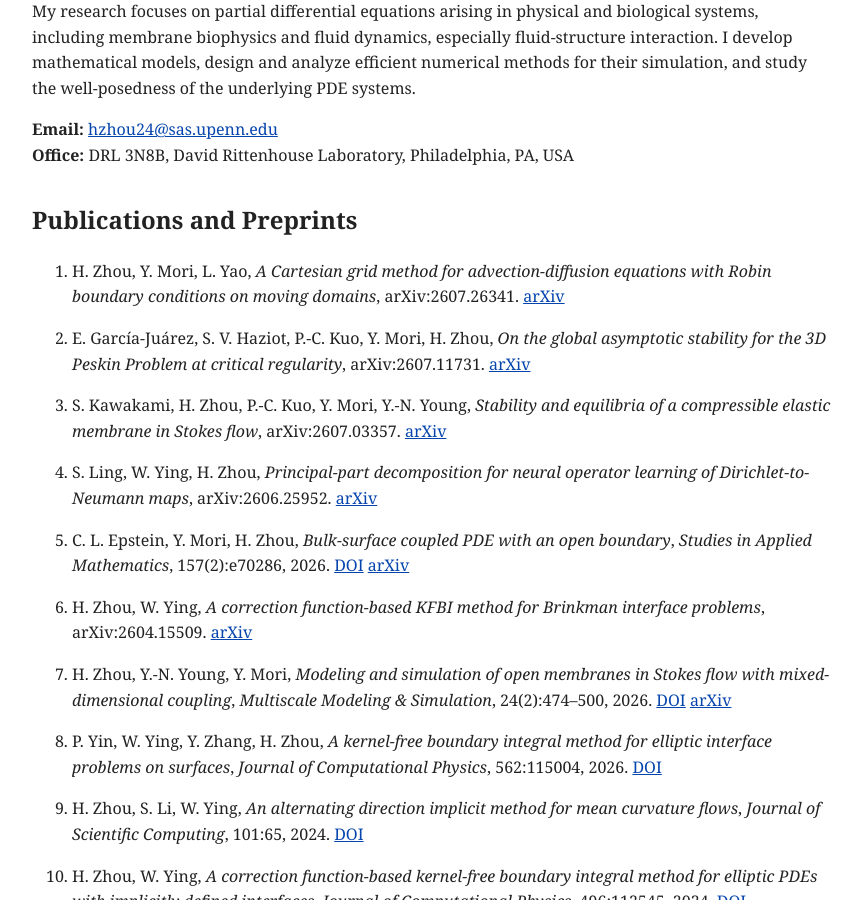
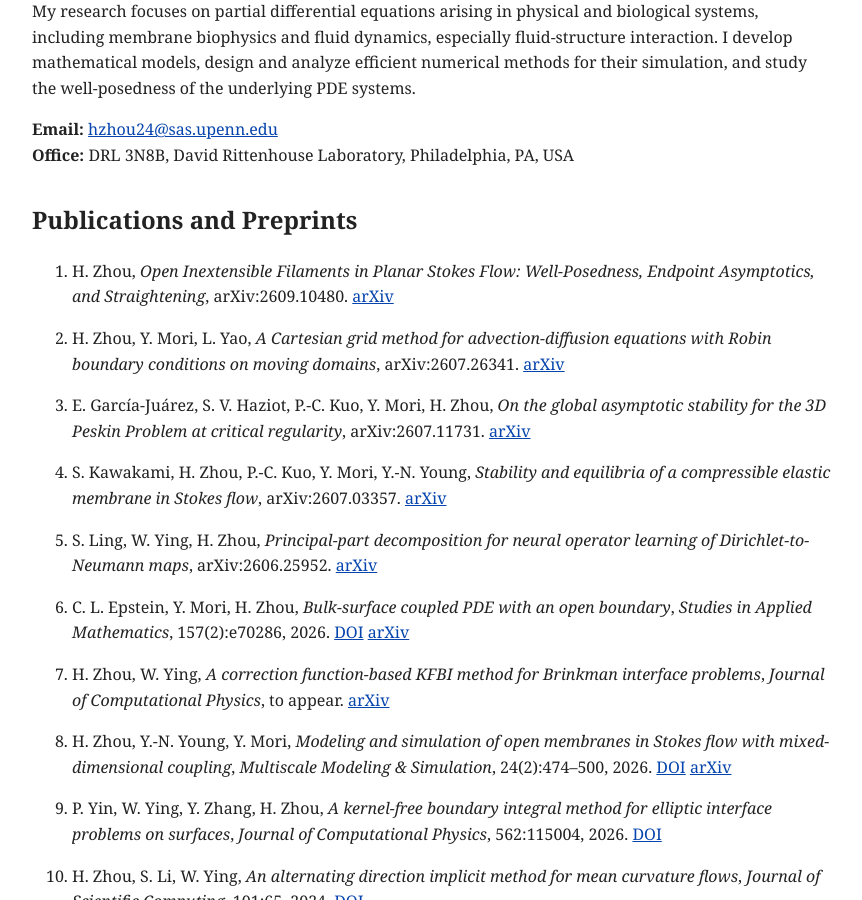
Before and after one commit to han-zhou-math/han-zhou-math.github.io, a Jekyll site: the page built from index.md, in a window 1280 px wide and 900 px high, scrolled down 597 px. Shown: the whole window, without its empty margins (208-1070 px from the left). Built offline with Jekyll 4.4.1, drawn with Linux system fonts in a browser that asks for light colours.

Commit message:
Update CV, add filament preprint, and mark Brinkman paper to appear

```diff
--- a/index.md
+++ b/index.md
@@ -19,70 +19,75 @@ My research focuses on partial differential equations arising in physical and bi
 <div id="publications"></div>
 ## Publications and Preprints
 
-1. H. Zhou, Y. Mori, L. Yao,
+1. H. Zhou,
+   *Open Inextensible Filaments in Planar Stokes Flow: Well-Posedness, Endpoint Asymptotics, and Straightening*,
+   arXiv:2609.10480. [arXiv](https://arxiv.org/abs/2609.10480)
+
+2. H. Zhou, Y. Mori, L. Yao,
    *A Cartesian grid method for advection-diffusion equations with Robin boundary conditions on moving domains*,
    arXiv:2607.26341. [arXiv](https://doi.org/10.48550/arXiv.2607.26341)
 
-2. E. García-Juárez, S. V. Haziot, P.-C. Kuo, Y. Mori, H. Zhou,
+3. E. García-Juárez, S. V. Haziot, P.-C. Kuo, Y. Mori, H. Zhou,
    *On the global asymptotic stability for the 3D Peskin Problem at critical regularity*,
    arXiv:2607.11731. [arXiv](https://doi.org/10.48550/arXiv.2607.11731)
 
-3. S. Kawakami, H. Zhou, P.-C. Kuo, Y. Mori, Y.-N. Young,
+4. S. Kawakami, H. Zhou, P.-C. Kuo, Y. Mori, Y.-N. Young,
    *Stability and equilibria of a compressible elastic membrane in Stokes flow*,
    arXiv:2607.03357. [arXiv](https://doi.org/10.48550/arXiv.2607.03357)
 
-4. S. Ling, W. Ying, H. Zhou,
+5. S. Ling, W. Ying, H. Zhou,
    *Principal-part decomposition for neural operator learning of Dirichlet-to-Neumann maps*,
    arXiv:2606.25952. [arXiv](https://doi.org/10.48550/arXiv.2606.25952)
 
-5. C. L. Epstein, Y. Mori, H. Zhou,
+6. C. L. Epstein, Y. Mori, H. Zhou,
    *Bulk-surface coupled PDE with an open boundary*,
    *Studies in Applied Mathematics*, 157(2):e70286, 2026.
    [DOI](https://doi.org/10.1111/sapm.70286) [arXiv](https://doi.org/10.48550/arXiv.2604.20798)
 
-6. H. Zhou, W. Ying,
+7. H. Zhou, W. Ying,
    *A correction function-based KFBI method for Brinkman interface problems*,
-   arXiv:2604.15509. [arXiv](https://doi.org/10.48550/arXiv.2604.15509)
+   *Journal of Computational Physics*, to appear.
+   [arXiv](https://doi.org/10.48550/arXiv.2604.15509)
 
-7. H. Zhou, Y.-N. Young, Y. Mori,
+8. H. Zhou, Y.-N. Young, Y. Mori,
    *Modeling and simulation of open membranes in Stokes flow with mixed-dimensional coupling*,
    *Multiscale Modeling & Simulation*, 24(2):474–500, 2026.
    [DOI](https://doi.org/10.1137/25M1762476) [arXiv](https://doi.org/10.48550/arXiv.2504.16823)
 
-8. P. Yin, W. Ying, Y. Zhang, H. Zhou,
+9. P. Yin, W. Ying, Y. Zhang, H. Zhou,
    *A kernel-free boundary integral method for elliptic interface problems on surfaces*,
    *Journal of Computational Physics*, 562:115004, 2026.
    [DOI](https://doi.org/10.1016/j.jcp.2026.115004)
 
-9. H. Zhou, S. Li, W. Ying,
-   *An alternating direction implicit method for mean curvature flows*,
-   *Journal of Scientific Computing*, 101:65, 2024.
-   [DOI](https://doi.org/10.1007/s10915-024-02701-3)
+10. H. Zhou, S. Li, W. Ying,
+    *An alternating direction implicit method for mean curvature flows*,
+    *Journal of Scientific Computing*, 101:65, 2024.
+    [DOI](https://doi.org/10.1007/s10915-024-02701-3)
 
-10. H. Zhou, W. Ying,
-   *A correction function-based kernel-free boundary integral method for elliptic PDEs with implicitly defined interfaces*,
-   *Journal of Computational Physics*, 496:112545, 2024.
-   [DOI](https://doi.org/10.1016/j.jcp.2023.112545)
+11. H. Zhou, W. Ying,
+    *A correction function-based kernel-free boundary integral method for elliptic PDEs with implicitly defined interfaces*,
+    *Journal of Computational Physics*, 496:112545, 2024.
+    [DOI](https://doi.org/10.1016/j.jcp.2023.112545)
 
-11. H. Zhou, J. Yang, W. Ying,
+12. H. Zhou, J. Yang, W. Ying,
     *A kernel-free boundary integral method for the nonlinear Poisson-Boltzmann equation*,
     *Journal of Computational Physics*, 493:112423, 2023.
     [DOI](https://doi.org/10.1016/j.jcp.2023.112423)
 
-12. H. Zhou, S. Li, W. Ying,
+13. H. Zhou, S. Li, W. Ying,
     *A Cartesian grid-based boundary integral method for moving interface problems*,
     arXiv:2309.01068. [arXiv](https://doi.org/10.48550/arXiv.2309.01068)
 
-13. H. Zhou, M. Huang, W. Ying,
+14. H. Zhou, M. Huang, W. Ying,
     *ADI schemes for the heat equation on arbitrary 3D domains and their applications*,
     arXiv:2309.00979. [arXiv](https://doi.org/10.48550/arXiv.2309.00979)
 
-14. H. Zhou, W. Ying,
+15. H. Zhou, W. Ying,
     *A dimension splitting method for time dependent PDEs on irregular domains*,
     *Journal of Scientific Computing*, 94(1):20, 2023.
     [DOI](https://doi.org/10.1007/s10915-022-02066-5)
 
-15. J. Xu, D. Hu, H. Zhou,
+16. J. Xu, D. Hu, H. Zhou,
     *A phase-field method for elastic mechanics with large deformation*,
     *Journal of Computational Physics*, 471:111630, 2022.
     [DOI](https://doi.org/10.1016/j.jcp.2022.111630)
```
Also changed, not shown: 1 other file.
